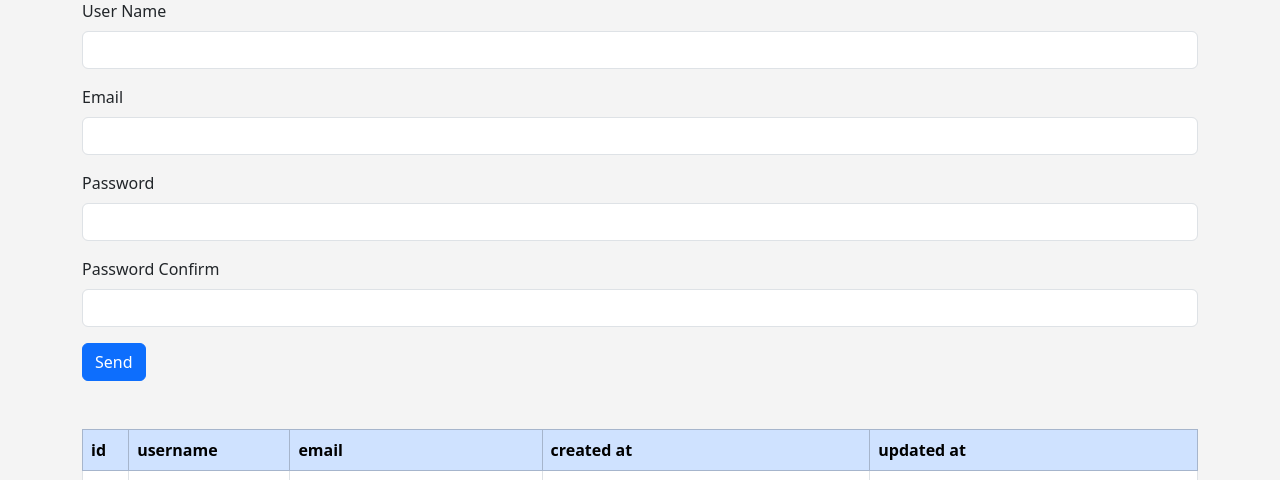
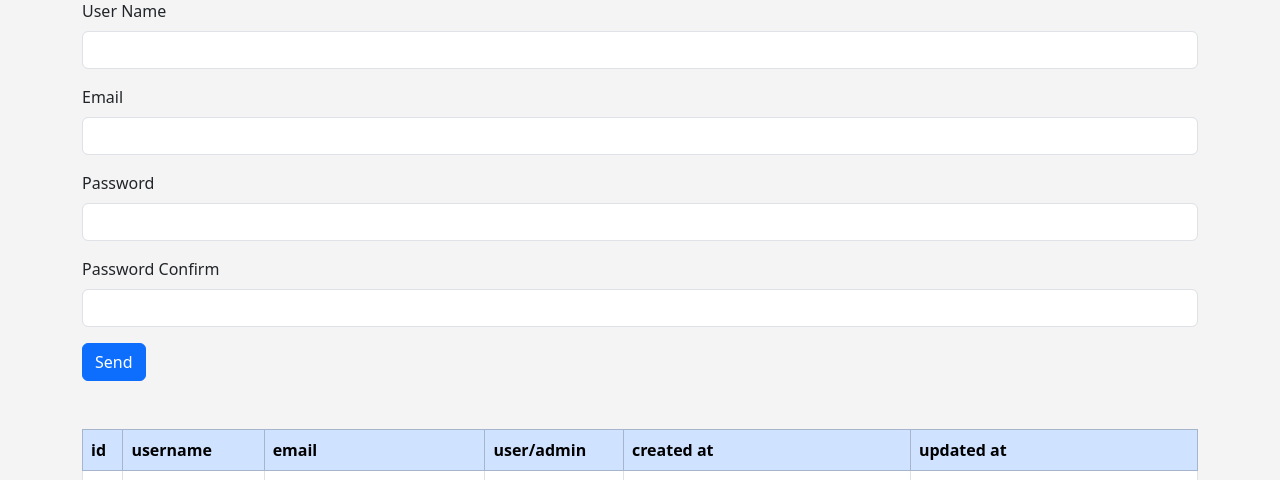
Before and after one commit to M-yoshimura-ML/flask-course, a Flask app: page /user/add-user in a window 1280 px wide. Shown: the part 113-593 px from the top of the page. Run offline with Flask 3, Linux system fonts and the light colour scheme; the visitor is signed in with stand-in values (Sample User, id 1); data comes from the database, SQL or seed files in the repository; data that the repository does not hold is empty.

Commit message:
Displaying role in user list & adding admin user

```diff
--- a/insert_data.py
+++ b/insert_data.py
@@ -1,5 +1,5 @@
 from main import db, create_app
-from models.user import Role
+from models.user import Role, User
 
 
 app = create_app()
@@ -12,4 +12,8 @@ with app.app_context():
     if not Role.query.filter_by(name='user').first():
         user_role = Role(name='user')
         db.session.add(user_role)
+
+    admin = User.query.filter_by(email='admin@gmail.com').first()
+    if admin:
+        admin.role_id = 1
     db.session.commit()
--- a/templates/user/add_user.html
+++ b/templates/user/add_user.html
@@ -40,6 +40,7 @@
           <th scope="col">id</th>
           <th scope="col">username</th>
           <th scope="col">email</th>
+          <th scope="col">user/admin</th>
           <th scope="col">created at</th>
           <th scope="col">updated at</th>
         </tr>
@@ -53,6 +54,7 @@
               {{ user.name }}</a>
             </td>
             <td>{{ user.email }}</td>
+            <td>{{ user.role }}</td>
             <td>{{ user.created_at }}</td>
             <td>{{ user.updated_at }}</td>
           </tr>
```
